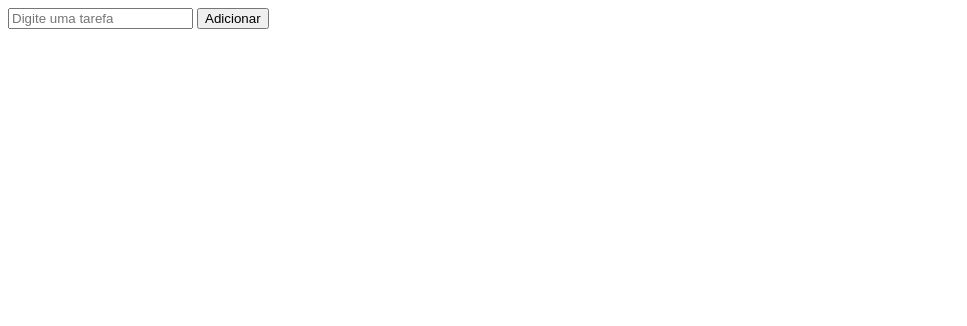
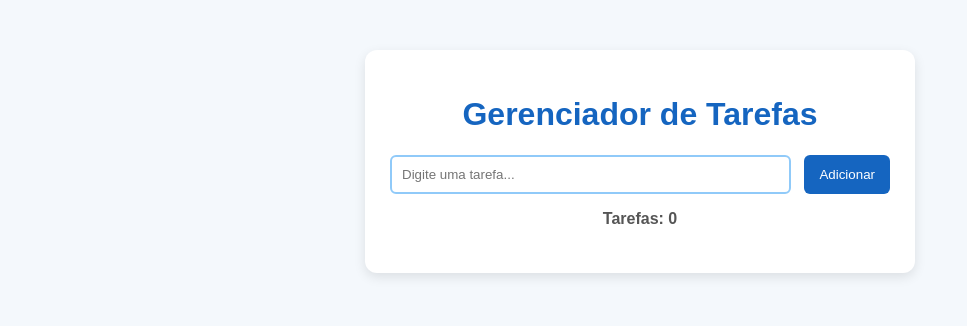
Before and after one commit to Vivianvazr/projeto-4-gerenciador-tarefas, a website: page index.html in a window 1280 px wide. Shown: the whole page, without its empty margins (0-967 px from the left). Drawn offline with Linux system fonts and the light colour scheme.

Commit message:
fix: corrigir estrutura do html

```diff
--- a/index.html
+++ b/index.html
@@ -1,10 +1,35 @@
+<!DOCTYPE html>
+<html lang="pt-BR">
+<head>
+  <meta charset="UTF-8">
+  <meta name="viewport" content="width=device-width, initial-scale=1.0">
+  <title>Gerenciador de Tarefas</title>
+  <link rel="stylesheet" href="style.css">
+</head>
+<body>
+
+  <main class="container">
+    <h1>Gerenciador de Tarefas</h1>
+
+    <section class="card">
       <div class="acoes">
         <input
           id="tarefaInput"
-    placeholder="Digite uma tarefa"
+          type="text"
+          placeholder="Digite uma tarefa..."
         >
 
         <button onclick="adicionar()">
           Adicionar
         </button>
       </div>
+
+      <p id="contador">Tarefas: 0</p>
+
+      <ul id="lista"></ul>
+    </section>
+  </main>
+
+  <script src="script.js"></script>
+</body>
+</html>
```
Lines whose indentation alone changed are shown as unchanged.
